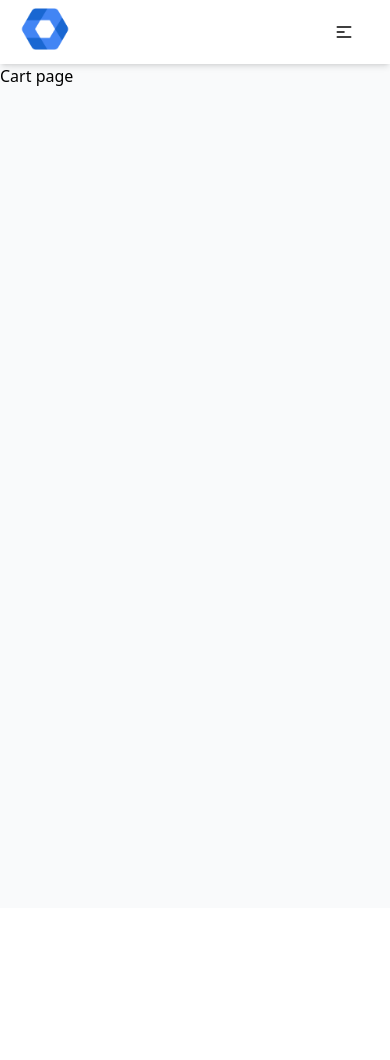
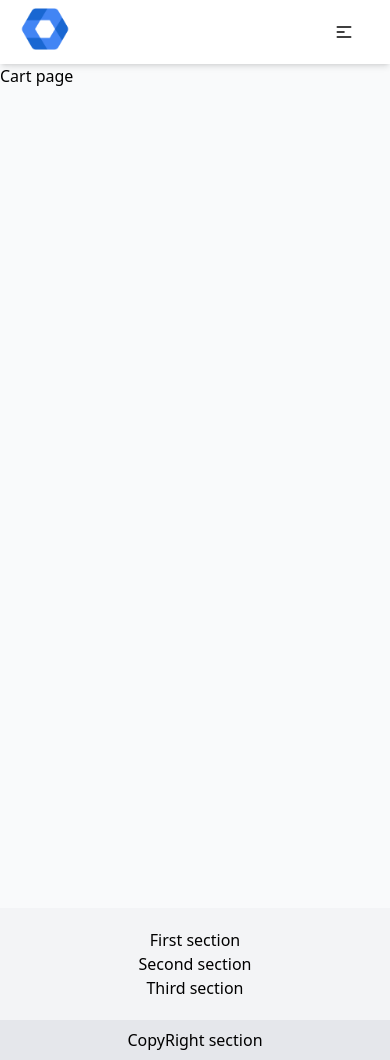
Before and after one commit to ronythankachan/e-commerce-nextjs-client, a Next.js app: page /cart in a window 390 px wide. Before the commit the page ends 908 px from the top, so only its background shows below. Built offline with nearby package versions, Linux system fonts and the light colour scheme.

Commit message:
Footer outline

```diff
--- /dev/null
+++ b/components/client/Footer.tsx
@@ -0,0 +1,16 @@
+import React from "react";
+
+const Footer = () => {
+  return (
+    <section>
+      <div className="grid md:grid-cols-3 bg-gray-100 p-5 justify-items-center">
+        <div>First section</div>
+        <div>Second section</div>
+        <div>Third section</div>
+      </div>
+      <div className="bg-gray-200 text-center p-2 "> CopyRight section</div>
+    </section>
+  );
+};
+
+export default Footer;
--- a/components/client/Layout.tsx
+++ b/components/client/Layout.tsx
@@ -1,3 +1,4 @@
+import Footer from "./Footer";
 import Navbar from "./Navbar";
 
 const Layout = ({ children }: { children: React.ReactNode }) => {
@@ -5,6 +6,7 @@ const Layout = ({ children }: { children: React.ReactNode }) => {
     <div>
       <Navbar />
       <div className="bg-gray-50">{children}</div>
+      <Footer />
     </div>
   );
 };
--- a/pages/cart.tsx
+++ b/pages/cart.tsx
@@ -1,7 +1,10 @@
+import { GetServerSideProps } from "next";
 import React from "react";
 import Layout from "../components/client/Layout";
+import { extractTokensFromCookie } from "../lib/utils";
+import { TokenType } from "../types";
 
-const cart = () => {
+const cart = ({ tokens }: { tokens: TokenType }) => {
   return (
     <Layout>
       <main className="mt-16 bg-gray-50 min-h-screen">Cart page</main>
@@ -10,3 +13,10 @@ const cart = () => {
 };
 
 export default cart;
+
+const getServerSideProps: GetServerSideProps = async ({ req }) => {
+  const tokens = extractTokensFromCookie(req.cookies);
+  return {
+    props: { tokens },
+  };
+};
```
